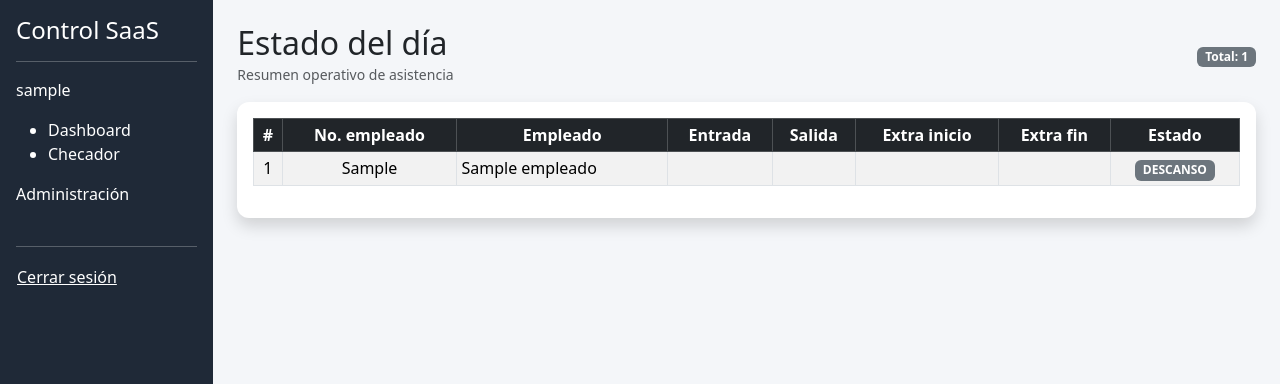
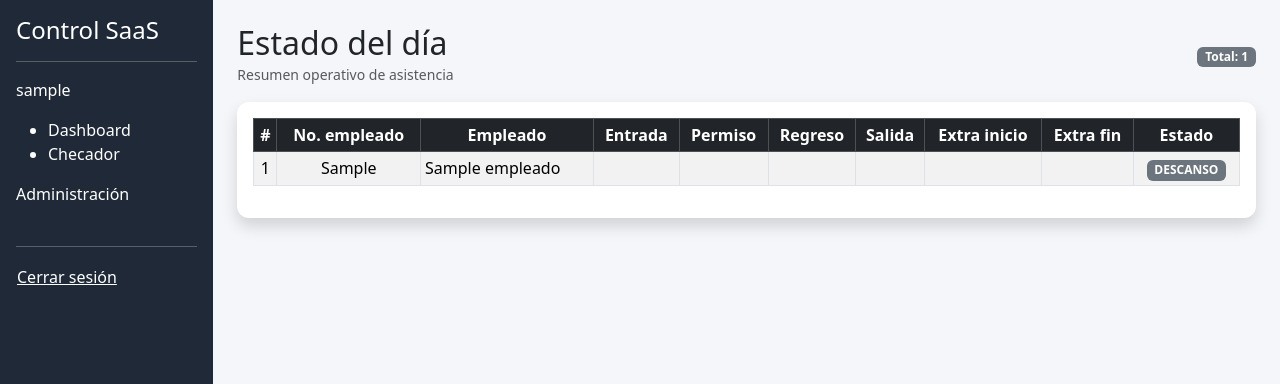
Before and after one commit to jenarod44-ship-it/control_saas_v1, a Django app: page /estado-dia/ in a window 1280 px wide. Shown: the part 50-434 px from the top of the page. Run offline with Django 5.2, Linux system fonts and the light colour scheme; a user stored in the database is signed in; tables that the repository leaves empty hold one stand-in row (values such as "Sample post"); parts of the project's set-up code (start-up, migrations or seed data) failed here and were passed over.

Commit message:
Certifica flujo operativo y agrega permisos en Estado del Día

```diff
--- a/core/templates/control/estado_dia.html
+++ b/core/templates/control/estado_dia.html
@@ -27,6 +27,8 @@
                         <th>No. empleado</th>
                         <th>Empleado</th>
                         <th>Entrada</th>
+                        <th>Permiso</th>
+                        <th>Regreso</th>
                         <th>Salida</th>
                         <th>Extra inicio</th>
                         <th>Extra fin</th>
@@ -40,12 +42,36 @@
 
                     <tr>
                         <td class="text-center">{{ forloop.counter }}</td>
-                        <td class="text-center">{{ r.empleado.numero_empleado }}</td>
+
+                        <td class="text-center">
+                            {{ r.empleado.numero_empleado }}
+                        </td>
+
                         <td>{{ r.empleado.nombre }}</td>
-                        <td class="text-center">{{ r.entrada|time:"H:i"|default_if_none:"—" }}</td>
-                        <td class="text-center">{{ r.salida|time:"H:i"|default_if_none:"—" }}</td>
-                        <td class="text-center">{{ r.extra_inicio|time:"H:i"|default_if_none:"—" }}</td>
-                        <td class="text-center">{{ r.extra_fin|time:"H:i"|default_if_none:"—" }}</td>
+
+                        <td class="text-center">
+                            {{ r.entrada|time:"H:i"|default_if_none:"—" }}
+                        </td>
+
+                        <td class="text-center">
+                            {{ r.permiso|time:"H:i"|default_if_none:"—" }}
+                        </td>
+
+                        <td class="text-center">
+                            {{ r.regreso|time:"H:i"|default_if_none:"—" }}
+                        </td>
+
+                        <td class="text-center">
+                            {{ r.salida|time:"H:i"|default_if_none:"—" }}
+                        </td>
+
+                        <td class="text-center">
+                            {{ r.extra_inicio|time:"H:i"|default_if_none:"—" }}
+                        </td>
+
+                        <td class="text-center">
+                            {{ r.extra_fin|time:"H:i"|default_if_none:"—" }}
+                        </td>
 
                         <td class="text-center">
                             {% if r.estado == "RETARDO" %}
--- a/core/views/reportes.py
+++ b/core/views/reportes.py
@@ -39,19 +39,30 @@ def estado_dia(request):
             asistencia__empleado=empleado,
             fecha=fecha
         ).order_by("hora")
-        extra_inicio = movimientos.filter(tipo="INICIO_TIEMPO_EXTRA").first()
-        extra_fin = movimientos.filter(tipo="FIN_TIEMPO_EXTRA").first()
+
+        salida_permiso = movimientos.filter(
+            tipo="SALIDA_PERMISO"
+        ).last()
+
+        regreso_permiso = movimientos.filter(
+            tipo="REGRESO"
+        ).last()
+
+        extra_inicio = movimientos.filter(
+            tipo="INICIO_TIEMPO_EXTRA"
+        ).first()
+
+        extra_fin = movimientos.filter(
+            tipo="FIN_TIEMPO_EXTRA"
+        ).first()
 
         calc = CalculadoraAsistencia(empleado, fecha, movimientos)
         resultado = calc.calcular()
-
-        # calc.guardar_incidencias()
 
         estado = resultado["estado"]
 
         if not empleado.control_horario and estado == "FALTA":
             estado = "SIN CONTROL"
-
 
         if fecha == timezone.localdate() and estado == "FALTA":
 
@@ -60,18 +71,24 @@ def estado_dia(request):
 
                 limite_entrada = (
                     datetime.combine(fecha, empleado.turno.hora_entrada)
-                    + timedelta(minutes=empleado.turno.tolerancia_minutos)
+                    + timedelta(
+                        minutes=empleado.turno.tolerancia_minutos
+                    )
                 ).time()
 
                 if ahora <= limite_entrada:
                     estado = "PENDIENTE"
 
-        # 🔢 CONTADORES
         if estado == "RETARDO":
             presentes += 1
             retardos += 1
 
-        elif estado in ["ASISTENCIA", "OK", "COMPLETO", "INCOMPLETO"]:
+        elif estado in [
+            "ASISTENCIA",
+            "OK",
+            "COMPLETO",
+            "INCOMPLETO",
+        ]:
             presentes += 1
 
         elif estado == "FALTA":
@@ -80,13 +97,29 @@ def estado_dia(request):
         reporte_dia.append({
             "empleado": empleado,
             "entrada": resultado["entrada"],
+            "permiso": (
+                salida_permiso.hora
+                if salida_permiso else None
+            ),
+            "regreso": (
+                regreso_permiso.hora
+                if regreso_permiso else None
+            ),
             "salida": resultado["salida"],
             "horas": resultado["horas_trabajadas"],
             "estado": estado,
             "incidencia": resultado.get("incidencia"),
-            "tipo_incidencia": resultado.get("tipo_incidencia", ""),
-            "extra_inicio": extra_inicio.hora if extra_inicio else None,
-            "extra_fin": extra_fin.hora if extra_fin else None,
+            "tipo_incidencia": resultado.get(
+                "tipo_incidencia", ""
+            ),
+            "extra_inicio": (
+                extra_inicio.hora
+                if extra_inicio else None
+            ),
+            "extra_fin": (
+                extra_fin.hora
+                if extra_fin else None
+            ),
         })
 
     return render(request, "control/estado_dia.html", {
```
Also changed, not shown: asistencia/views.py (+18 -19 lines), reportes/views.py (+69 -36 lines).
